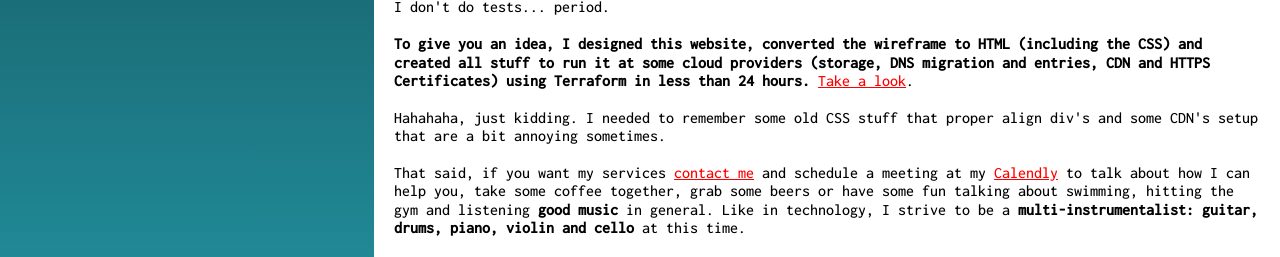
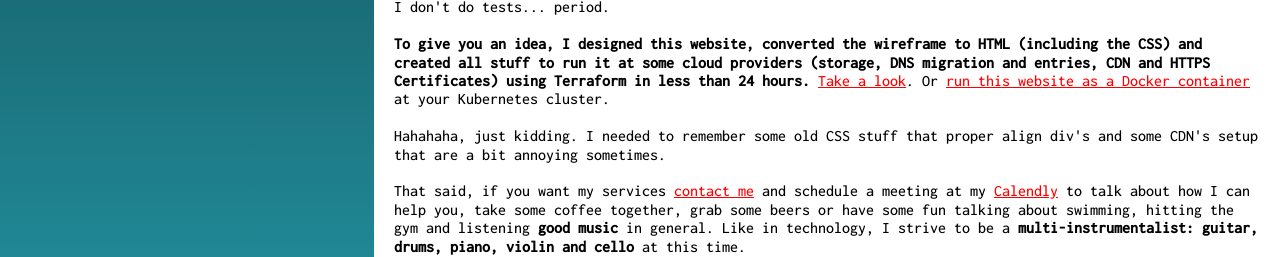
Before and after one commit to salizzar/supernova, a website: page website/index.html in a window 1280 px wide. Shown: the part 1151-1408 px from the top of the page. Drawn offline with Linux system fonts and the light colour scheme.

Commit message:
feat(website): add Docker Hub website image url

```diff
--- a/website/index.html
+++ b/website/index.html
@@ -45,7 +45,7 @@
         <br><br>
         <b>If you are a recruiter or a tech lead</b> and wants to talk with me <b><i>applying code or Agile Methodology tests</i></b> in your interview process, I wrote an <a href="https://en.wikipedia.org/wiki/Reverse_Polish_notation" target="_blank">Reverse Polish Notation</a> <a href="https://en.wikipedia.org/wiki/Parsing" target="_blank">PARSER</a> in <a href="https://en.wikipedia.org/wiki/Transact-SQL" target="_blank">T-SQL</a> to solve a report performance issue in 2005 for the <a href="https://saude.sp.gov.br" target="_blank">Health's Dept of S&atilde;o Paulo State, Brazil</a>. <b>I know how to prioritize</b> what is URGENT / Important / What We Need To Do / What We Want To Learn at <b>my one-week Kanban sprint</b>. Of course, if i can't estimate user story points in the sprint review, I will do a <a href="https://en.wikipedia.org/wiki/Spike_(software_development)" target="_blank" class="italic">Spike</a> to measure <a href="https://en.wikipedia.org/wiki/Fibonacci_scale_(agile)" target="_blank" class="italic">User Story Points</a>. That said, I don't do tests... period.</b>
         <br><br>
-        <b>To give you an idea, I designed this website, converted the wireframe to HTML (including the CSS) and created all stuff to run it at some cloud providers (storage, DNS migration and entries, CDN and HTTPS Certificates) using Terraform in less than 24 hours.</b> <a href="https://github.com/salizzar/supernova" target="_blank">Take a look</a>.
+        <b>To give you an idea, I designed this website, converted the wireframe to HTML (including the CSS) and created all stuff to run it at some cloud providers (storage, DNS migration and entries, CDN and HTTPS Certificates) using Terraform in less than 24 hours.</b> <a href="https://github.com/salizzar/supernova" target="_blank">Take a look</a>. Or <a href="https://hub.docker.com/repository/docker/salizzar/supernova" target="_blank">run this website as a Docker container</a> at your Kubernetes cluster.
         <br><br>
         Hahahaha, just kidding. I needed to remember some old CSS stuff that proper align div's and some CDN's setup that are a bit annoying sometimes.
         <br><br>
```
